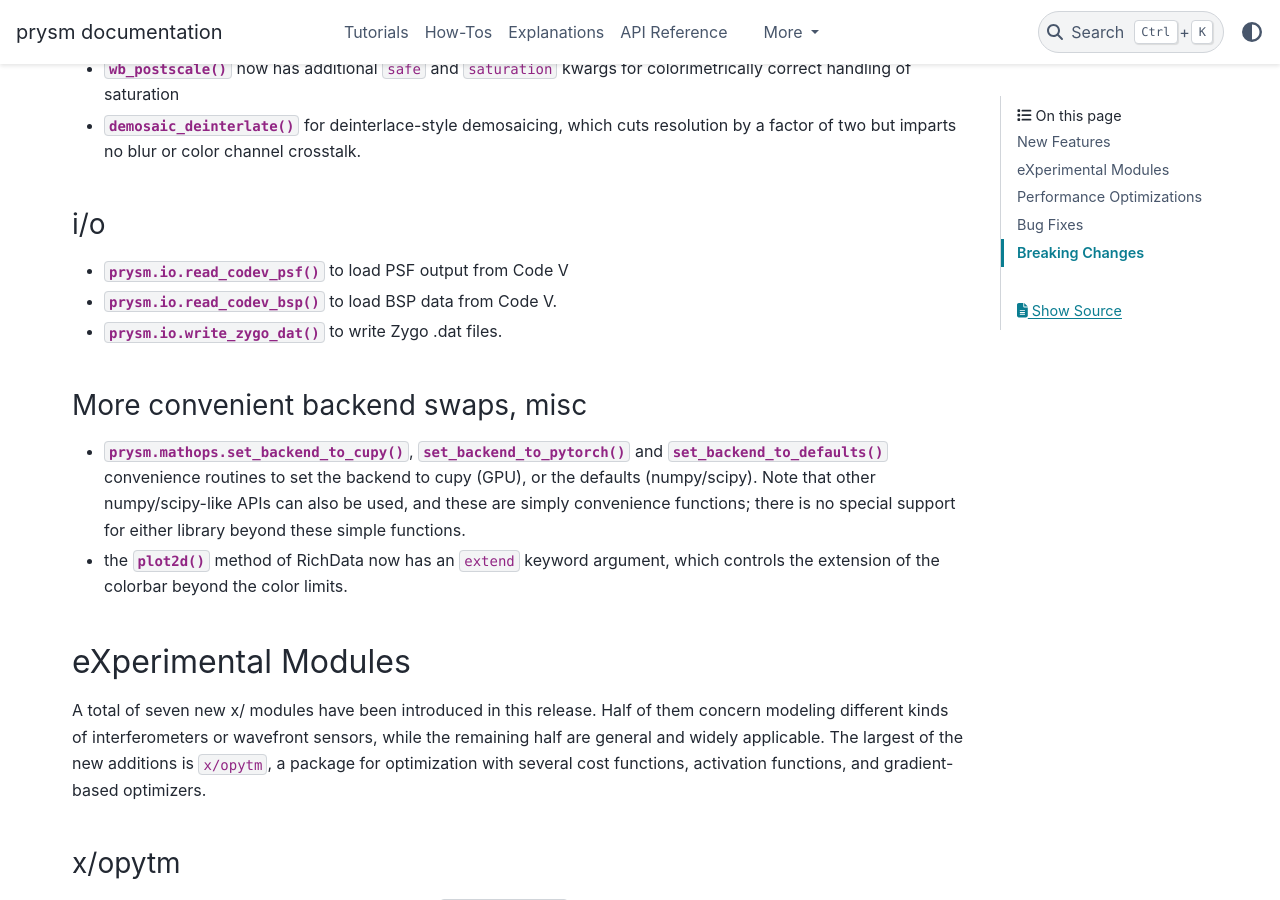
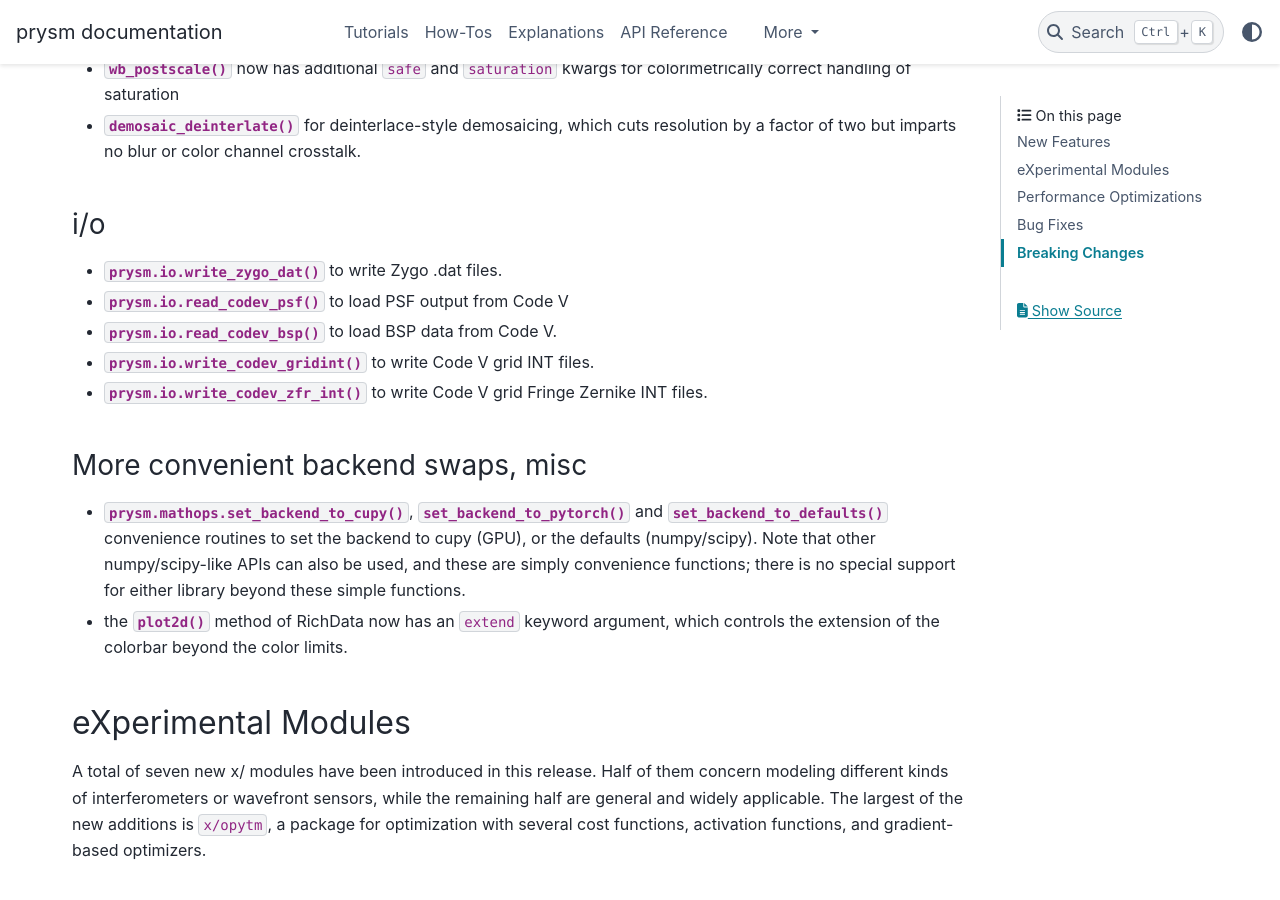
Before and after one commit to brandondube/prysm, a Sphinx documentation site: the page built from docs/source/releases/v1.0.rst, in a window 1280 px wide and 900 px high, scrolled down 1683 px. Built offline with Sphinx 7.4.7 and the PyData theme 0.15.4, drawn with Linux system fonts in a browser that asks for light colours; pages that are not in the unit, such as notebooks, are missing from menus; some of the changed lines change nothing that is shown; some of the changed text lies outside the part shown.

Commit message:
docs/next release: list more functions

```diff
--- a/docs/source/releases/v1.0.rst
+++ b/docs/source/releases/v1.0.rst
@@ -96,11 +96,16 @@
 i/o
 ---
 
+* :func:`prysm.io.write_zygo_dat` to write Zygo .dat files.
+
 * :func:`prysm.io.read_codev_psf` to load PSF output from Code V
 
 * :func:`prysm.io.read_codev_bsp` to load BSP data from Code V.
 
-* :func:`prysm.io.write_zygo_dat` to write Zygo .dat files.
+* :func:`prysm.io.write_codev_gridint` to write Code V grid INT files.
+
+* :func:`prysm.io.write_codev_zfr_int` to write Code V grid Fringe Zernike INT files.
+
 
 More convenient backend swaps, misc
 -----------------------------------
@@ -204,7 +209,17 @@
 contains the mode overlap integral used to model coupling of complex E-fields
 into fibers and waveguides.
 
-TODO more
+The main user-facing routines are:
+
+* :func:`~prysm.x.fibers.numerical_aperture`
+
+* :func:`~prysm.x.fibers.V`
+
+* :func:`~prysm.x.fibers.find_all_modes`
+
+* :func:`~prysm.x.fibers.compute_LP_modes`
+
+* :func:`~prysm.x.fibers.mode_overlap`
 
 
 x/psi, x/pdi, x/sri, x/shack_hartmann
```
